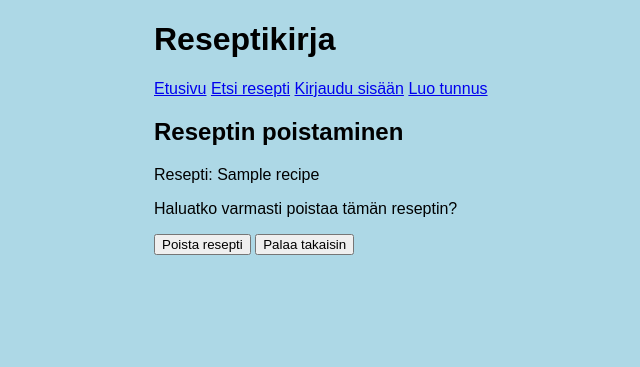
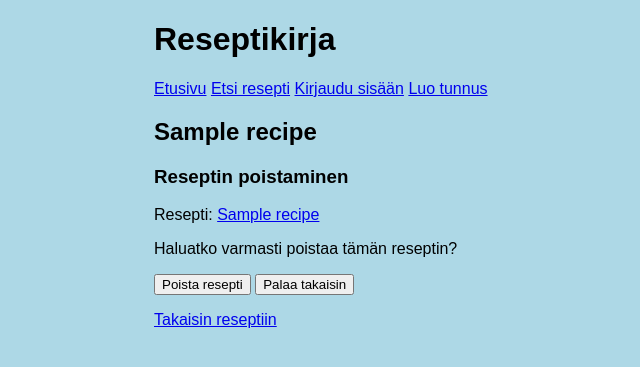
Before and after one commit to MarkusSKoo/Recipe-book, a Flask app: template templates/remove_recipe.html in a window 1280 px wide. Shown: the top 367 px of the page, without its empty margins (86-726 px from the left). Run offline with Flask 3, Linux system fonts and the light colour scheme; the template is opened without the code that fills it: most values are stand-ins (such as "Sample title", 1, 10 or a date in 2020).

Commit message:
Improve navigation in pages

```diff
--- a/templates/edit_recipe.html
+++ b/templates/edit_recipe.html
@@ -3,7 +3,8 @@
 {% block title %}Reseptin muokkaus{% endblock %}
 
 {% block content %}
-<h2>Reseptin muokkaus</h2>
+<h2>{{ recipe.title }}</h2>
+<h3>Reseptin muokkaus</h3>
 <form action="/update_recipe" method="post">
   <p>
     <label for="title">Otsikko</label>: <br />
@@ -41,4 +42,7 @@
     <input type="submit" value="Päivitä resepti" />
   </p>
 </form>
+<p>
+  <a href="/recipe/{{ recipe.id }}">Takaisin reseptiin</a>
+</p>
 {% endblock %}
--- a/templates/remove_recipe.html
+++ b/templates/remove_recipe.html
@@ -3,12 +3,16 @@
 {% block title %}Reseptin poistaminen{% endblock %}
 
 {% block content %}
-<h2>Reseptin poistaminen</h2>
-<p>Resepti: {{ recipe.title }}</p>
+<h2>{{ recipe.title }}</h2>
+<h3>Reseptin poistaminen</h3>
+  Resepti: <a href="/recipe/{{ recipe.id }}"> {{ recipe.title }}</a>
 <p>Haluatko varmasti poistaa tämän reseptin?</p>
 <form action="/remove_recipe" method="post">
   <input type="hidden" name="recipe_id" value="{{ recipe.id }}" />
   <input type="submit" name="remove" value="Poista resepti" />
   <input type="submit" value="Palaa takaisin" />
 </form>
+<p>
+  <a href="/recipe/{{ recipe.id }}">Takaisin reseptiin</a>
+</p>
 {% endblock %}
```
Also changed, not shown: templates/images.html (+6 -2 lines).
